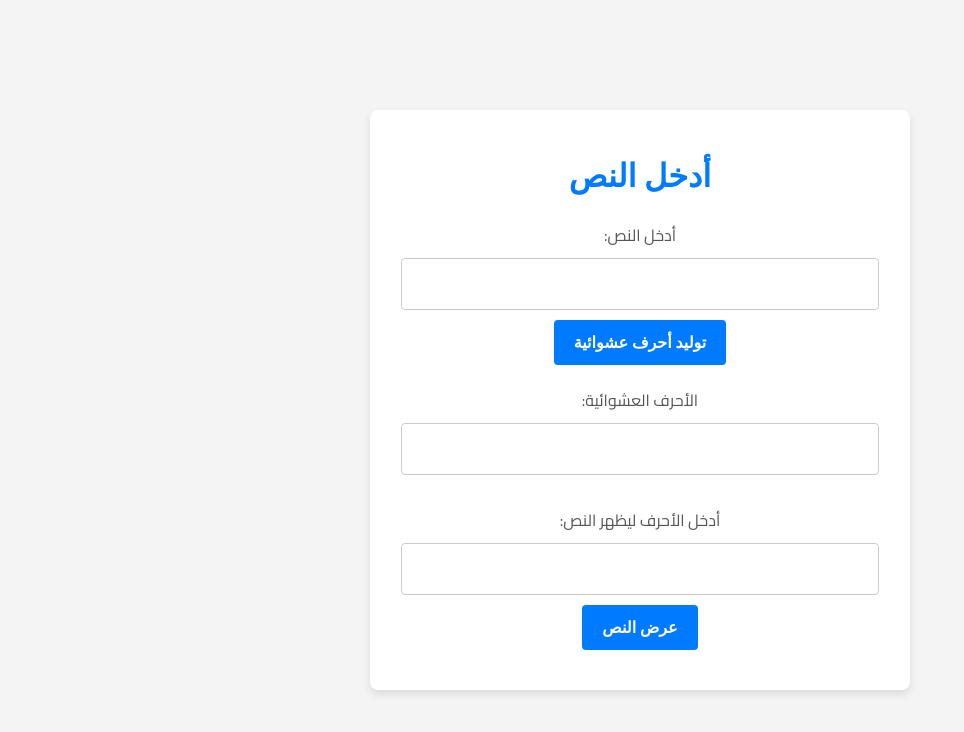
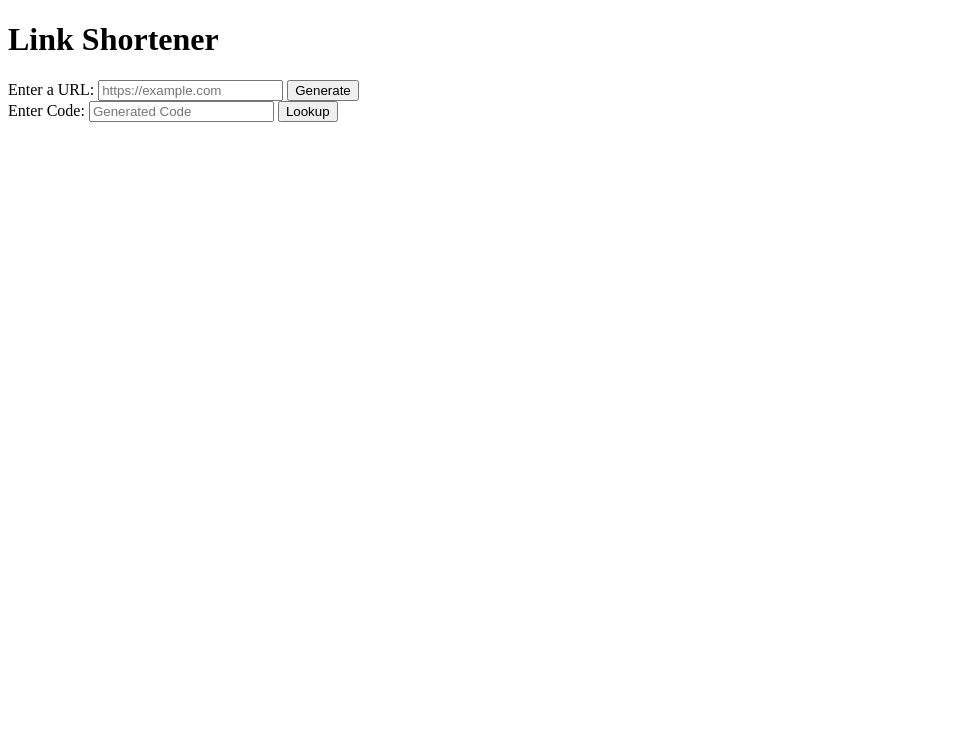
Before and after one commit to q0so/Text32, a website: page public/index.html in a window 1280 px wide. Shown: the whole page, without its empty margins (0-964 px from the left). Drawn offline with Linux system fonts and the light colour scheme.

Commit message:
Update index.html

```diff
--- a/public/index.html
+++ b/public/index.html
@@ -1,159 +1,26 @@
 <!DOCTYPE html>
-<html lang="ar">
+<html lang="en">
 <head>
     <meta charset="UTF-8">
     <meta name="viewport" content="width=device-width, initial-scale=1.0">
-    <title>رابط وأحرف عشوائية</title>
-    <link href="https://fonts.googleapis.com/css2?family=Poppins:wght@300;400;600&family=Cairo:wght@300;400;600&display=swap" rel="stylesheet">
-    <style>
-        body {
-            font-family: 'Cairo', sans-serif;
-            background-color: #f4f4f4;
-            color: #333;
-            margin: 0;
-            padding: 0;
-            display: flex;
-            justify-content: center;
-            align-items: center;
-            height: 100vh;
-            text-align: center;
-            direction: rtl; /* لضبط الكتابة من اليمين لليسار */
-        }
-
-        .container {
-            background: #fff;
-            border-radius: 8px;
-            box-shadow: 0 4px 8px rgba(0, 0, 0, 0.1);
-            padding: 20px;
-            max-width: 500px;
-            width: 100%;
-        }
-
-        h1 {
-            color: #007bff;
-            margin-bottom: 20px;
-            font-family: 'Poppins', sans-serif;
-            font-weight: 600;
-        }
-
-        form {
-            margin-bottom: 20px;
-        }
-
-        label {
-            display: block;
-            margin-bottom: 8px;
-            font-weight: 400;
-            color: #555;
-            font-family: 'Cairo', sans-serif;
-        }
-
-        input[type="text"] {
-            width: calc(100% - 22px);
-            padding: 10px;
-            border: 1px solid #ccc;
-            border-radius: 4px;
-            margin-bottom: 10px;
-            box-sizing: border-box;
-            font-family: 'Cairo', sans-serif;
-            font-size: 16px;
-        }
-
-        button {
-            padding: 10px 20px;
-            border: none;
-            border-radius: 4px;
-            background-color: #007bff;
-            color: #fff;
-            font-size: 16px;
-            cursor: pointer;
-            font-family: 'Poppins', sans-serif;
-            font-weight: 600;
-        }
-
-        button:hover {
-            background-color: #0056b3;
-        }
-
-        p {
-            font-size: 18px;
-            font-weight: 600;
-            color: #333;
-            font-family: 'Cairo', sans-serif;
-        }
-    </style>
+    <title>Link Shortener</title>
 </head>
 <body>
-    <div class="container">
-        <h1>أدخل النص </h1>
-        <form>
-            <label for="urlInput">أدخل النص:</label>
-            <input type="text" id="urlInput" name="urlInput" required>
-            <button type="button" onclick="generateRandomCharacters()">توليد أحرف عشوائية</button>
-        </form>
+    <h1>Link Shortener</h1>
+    <form id="link-form">
+        <label for="url">Enter a URL:</label>
+        <input type="text" id="url" placeholder="https://example.com" required>
+        <button type="submit">Generate</button>
+    </form>
+    <div id="result"></div>
 
-        <form>
-            <label for="randomCharacters">الأحرف العشوائية:</label>
-            <input type="text" id="randomCharacters" name="randomCharacters" readonly>
-        </form>
+    <form id="lookup-form">
+        <label for="code">Enter Code:</label>
+        <input type="text" id="code" placeholder="Generated Code" required>
+        <button type="submit">Lookup</button>
+    </form>
+    <div id="lookup-result"></div>
 
-        <form>
-            <label for="inputCharacters" >أدخل الأحرف ليظهر النص:</label>
-            <input type="text" id="inputCharacters" name="inputCharacters" required>
-            <button type="button" onclick="checkCharacters()">عرض النص</button>
-        </form>
-
-        <p id="result"></p>
-    </div>
-
-    <script>
-        // توليد أحرف عشوائية بطول عشوائي بين 4 و 10
-        function generateRandomString(minLength, maxLength) {
-            const charset = "ABCDEFGHIJKLMNOPQRSTUVWXYZabcdefghijklmnopqrstuvwxyz0123456789";
-            const length = Math.floor(Math.random() * (maxLength - minLength + 1)) + minLength;
-            let randomString = "";
-            for (let i = 0; i < length; i++) {
-                const randomIndex = Math.floor(Math.random() * charset.length);
-                randomString += charset[randomIndex];
-            }
-            return randomString;
-        }
-
-        async function generateRandomCharacters() {
-            const url = document.getElementById('urlInput').value;
-            const code = generateRandomString(4, 25);
-            try {
-                const response = await fetch('/generate', {
-                    method: 'POST',
-                    headers: { 'Content-Type': 'application/json' },
-                    body: JSON.stringify({ url, code })
-                });
-                if (response.ok) {
-                    const data = await response.json();
-                    document.getElementById('randomCharacters').value = data.code;
-                } else {
-                    console.error('Error:', response.statusText);
-                }
-            } catch (error) {
-                console.error('Fetch Error:', error);
-            }
-        }
-
-        async function checkCharacters() {
-            const inputString = document.getElementById('inputCharacters').value;
-            try {
-                const response = await fetch(`/lookup/${inputString}`);
-                if (response.ok) {
-                    const data = await response.json();
-                    document.getElementById('result').innerText = 'النص هو: ' + data.url;
-                } else {
-                    document.getElementById('result').innerText = 'الأحرف المدخلة غير صحيحة.';
-                }
-            } catch (error) {
-                console.error('Fetch Error:', error);
-                document.getElementById('result').innerText = 'حدث خطأ أثناء التحقق.';
-            }
-        }
-    </script>
+    <script src="script.js"></script>
 </body>
 </html>
```
